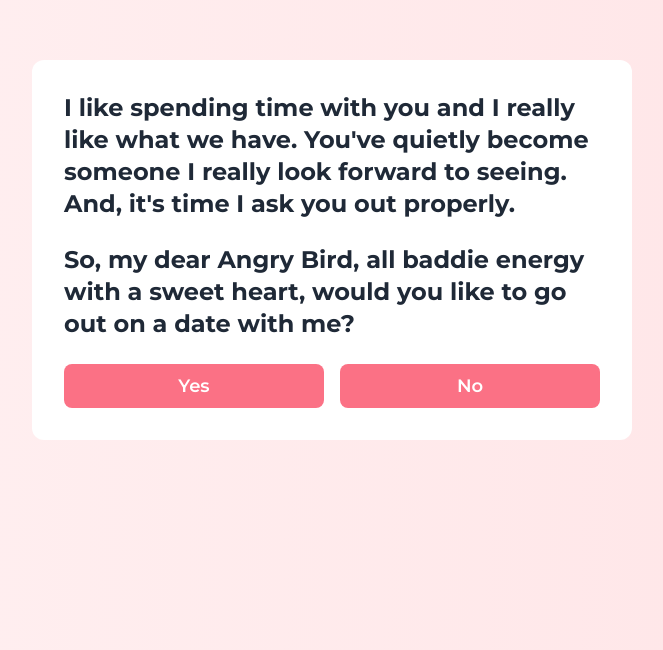
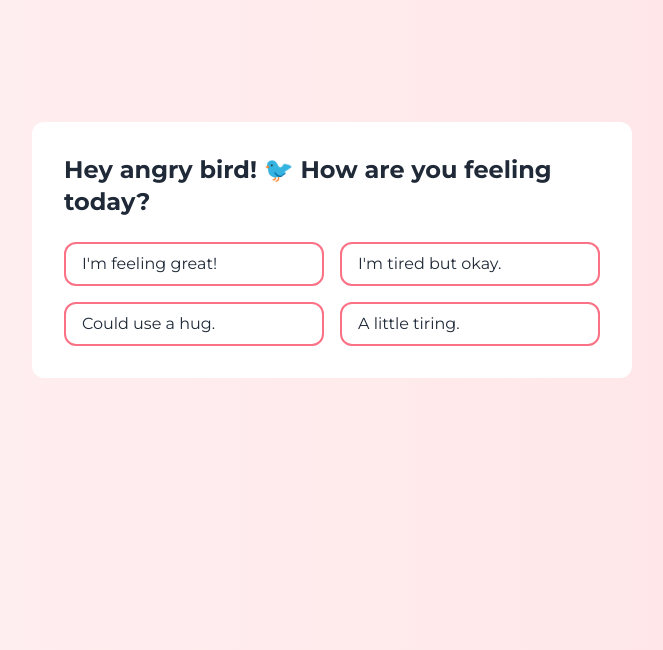
Before and after one commit to vxvaibhavxv/dare, a React (Vite) app: page / in a window 1280 px wide. Shown: the part 150-800 px from the top of the page, without its empty margins (308-971 px from the left). Built offline with nearby package versions, Linux system fonts and the light colour scheme.

Commit message:
fixed step

```diff
--- a/src/App.tsx
+++ b/src/App.tsx
@@ -9,9 +9,9 @@ function App() {
 
   return (
     <div className="tw:w-screen tw:h-screen tw:bg-linear-to-r tw:from-bg-start tw:to-bg-end tw:overflow-hidden">
-      {step === 0 && <WarmUp step={step} setStep={setStep} />}
-      {step === 1 && <Proposal step={step} setStep={setStep} />}
-      {step === 2 && <Celebrations step={step} setStep={setStep} />}
+      {step === 1 && <WarmUp step={step} setStep={setStep} />}
+      {step === 2 && <Proposal step={step} setStep={setStep} />}
+      {step === 3 && <Celebrations step={step} setStep={setStep} />}
     </div>
   );
 }
```
